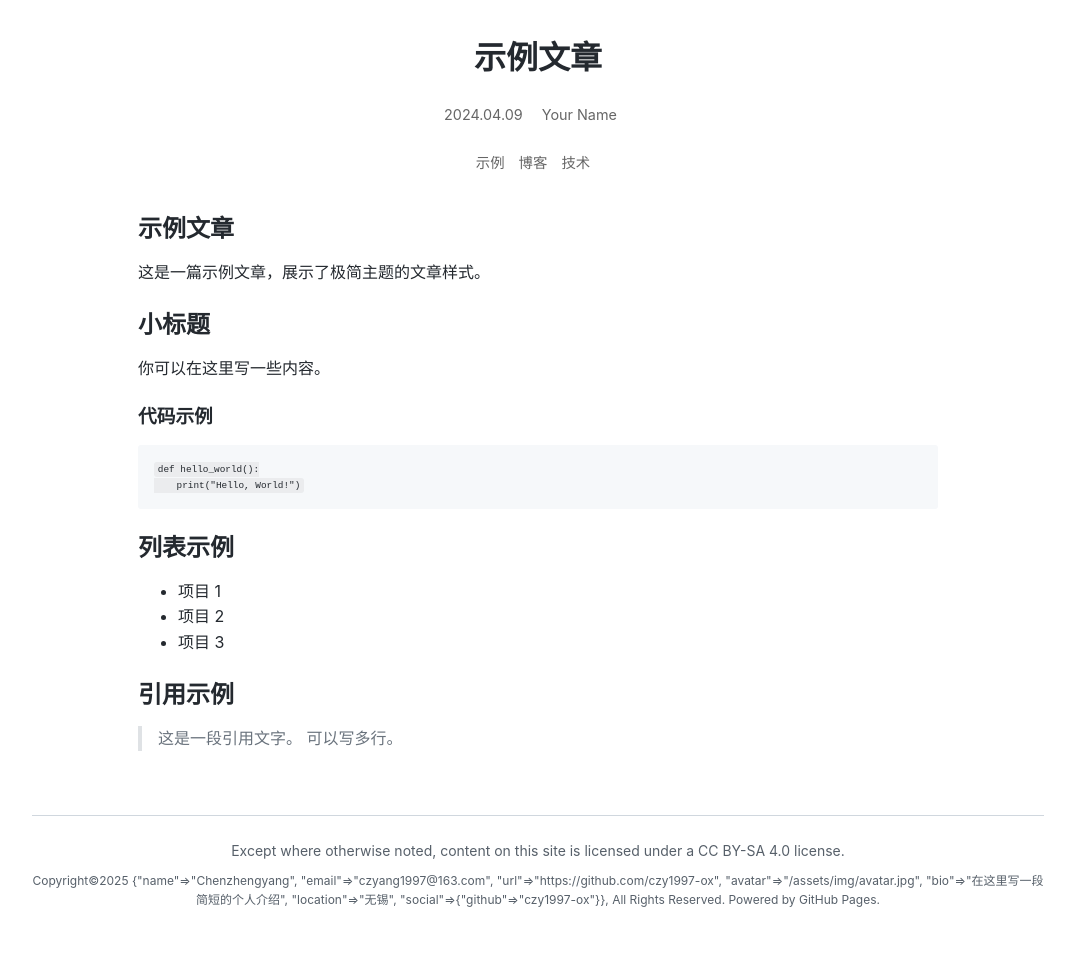
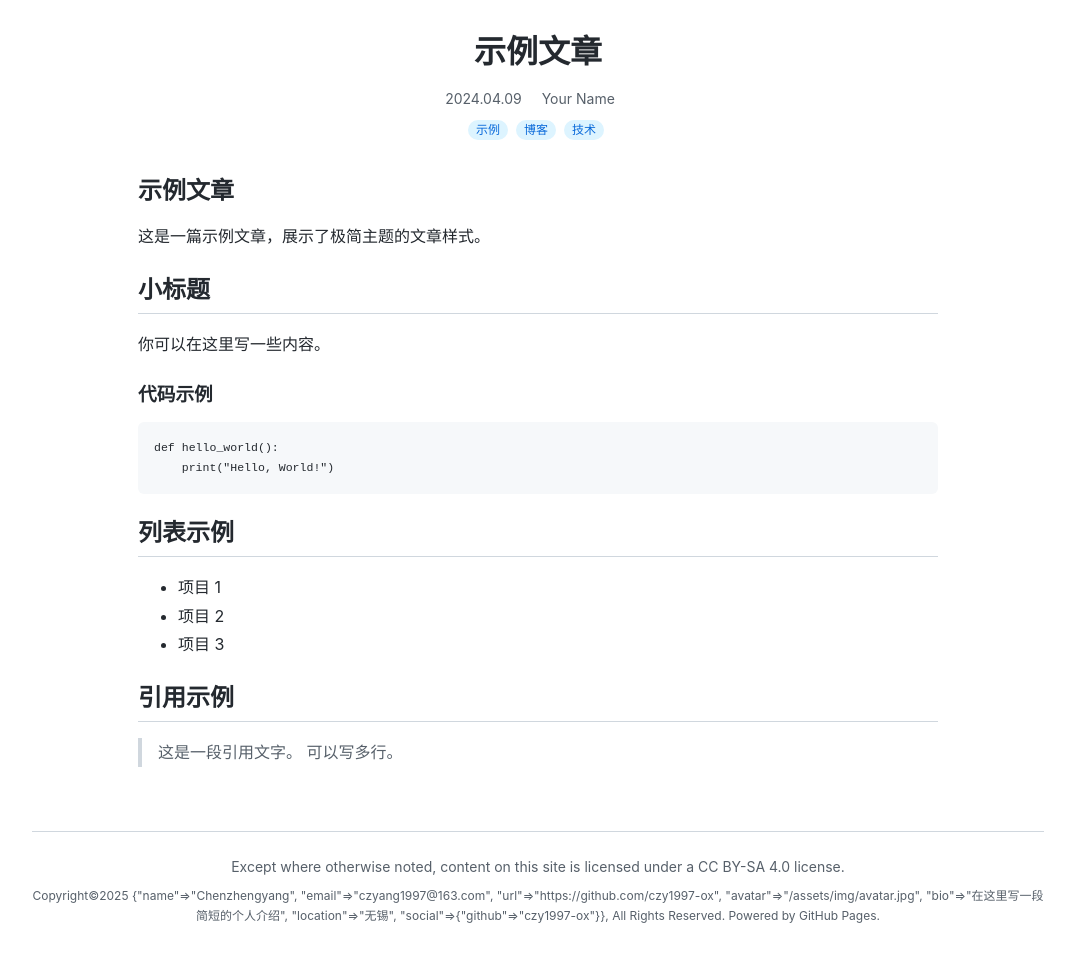
Before and after one commit to czy1997-ox/czyNote.github.io, a Jekyll site: the page built from _posts/2024-04-09-example-post.md, in a window 1280 px wide. Shown: the whole page, without its empty margins (102-1177 px from the left). Built offline with Jekyll 4.4.1, drawn with Linux system fonts in a browser that asks for light colours.

Commit message:
Update post.html

```diff
--- a/_layouts/post.html
+++ b/_layouts/post.html
@@ -33,46 +33,55 @@ layout: default
     }
 
     .post-header {
-        margin-bottom: 40px;
+        margin-bottom: 32px;
         text-align: center;
     }
 
     .post-title {
-        font-size: 2em;
-        margin: 0 0 20px 0;
-        text-align: center;
+        margin: 0 0 16px 0;
+        font-size: 32px;
+        line-height: 1.25;
+        color: #24292f;
     }
 
     .post-meta {
-        color: #666;
-        font-size: 0.9em;
+        font-size: 14px;
+        color: #57606a;
     }
 
     .post-date-author {
-        margin-bottom: 15px;
+        margin-bottom: 8px;
     }
 
     .post-date {
-        margin-right: 15px;
+        margin-right: 16px;
     }
 
     .post-author {
-        margin-right: 15px;
+        margin-right: 16px;
     }
 
     .post-tags {
-        display: inline-block;
-        margin-top: 10px;
+        margin-top: 8px;
     }
 
     .tag {
         display: inline-block;
-        margin-right: 10px;
-        color: #666;
+        padding: 0 7px;
+        margin: 0 4px 4px 0;
+        font-size: 12px;
+        font-weight: 500;
+        line-height: 18px;
+        white-space: nowrap;
+        border: 1px solid transparent;
+        border-radius: 2em;
+        background-color: #ddf4ff;
+        color: #0969da;
     }
 
     .post-content {
-        line-height: 1.6;
+        font-size: 16px;
+        line-height: 1.8;
     }
 
     .post-content h1,
@@ -87,12 +96,17 @@ layout: default
         line-height: 1.25;
     }
 
+    .post-content h2 {
+        padding-bottom: 8px;
+        border-bottom: 1px solid #d0d7de;
+    }
+
     .post-content code {
         padding: 0.2em 0.4em;
         margin: 0;
         font-size: 85%;
-        background-color: rgba(27, 31, 35, 0.05);
-        border-radius: 3px;
+        background-color: rgba(175, 184, 193, 0.2);
+        border-radius: 6px;
     }
 
     .post-content pre {
@@ -101,14 +115,42 @@ layout: default
         font-size: 85%;
         line-height: 1.45;
         background-color: #f6f8fa;
-        border-radius: 3px;
+        border-radius: 6px;
+    }
+
+    .post-content pre code {
+        padding: 0;
+        background-color: transparent;
     }
 
     .post-content blockquote {
         padding: 0 1em;
-        color: #6a737d;
-        border-left: 0.25em solid #dfe2e5;
+        color: #57606a;
+        border-left: 0.25em solid #d0d7de;
         margin: 0;
+    }
+
+    .post-content img {
+        max-width: 100%;
+        box-sizing: border-box;
+    }
+
+    .post-content table {
+        display: block;
+        width: 100%;
+        overflow: auto;
+        border-spacing: 0;
+        border-collapse: collapse;
+    }
+
+    .post-content table th,
+    .post-content table td {
+        padding: 6px 13px;
+        border: 1px solid #d0d7de;
+    }
+
+    .post-content table tr:nth-child(2n) {
+        background-color: #f6f8fa;
     }
 
     /* 移除左侧标题 */
```
